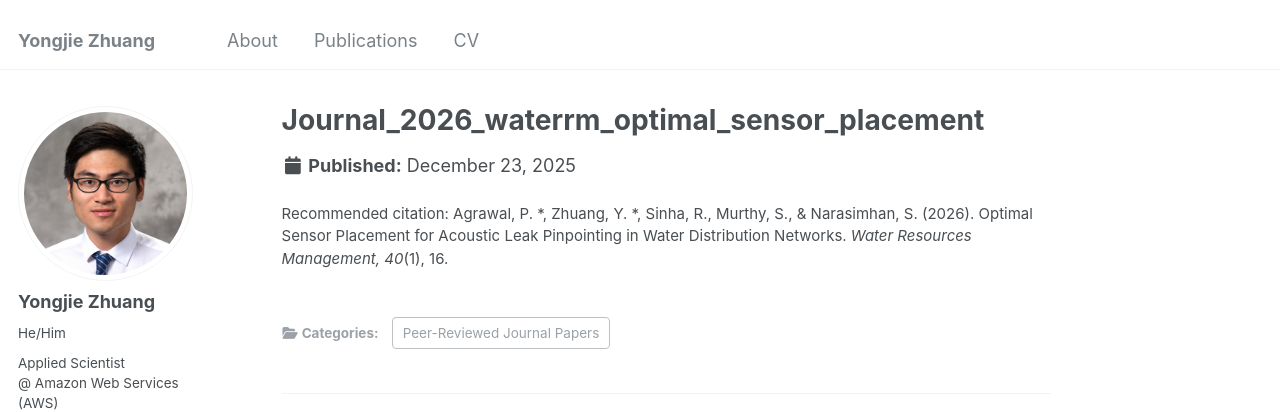
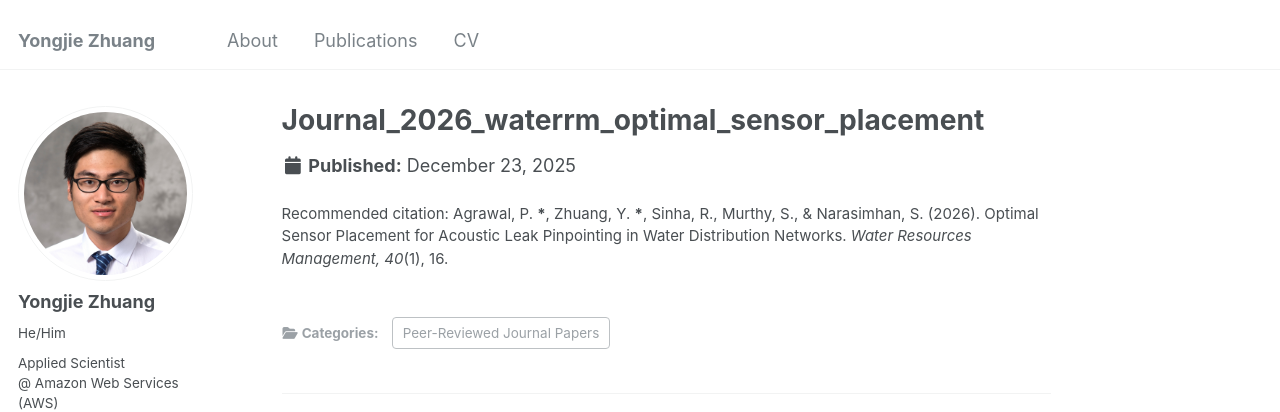
Before and after one commit to Yongjie-Zhuang/Yongjie-Zhuang.github.io, a Jekyll site: the page built from _publications/Journal_2026_WaterRM_optimal_sensor_placement.md, in a window 1280 px wide and 994 px high. Shown: the top 412 px of the window. Built offline with Jekyll 4.4.1, drawn with Linux system fonts in a browser that asks for light colours; some web fonts are replaced.

```diff
--- a/_publications/Journal_2026_WaterRM_optimal_sensor_placement.md
+++ b/_publications/Journal_2026_WaterRM_optimal_sensor_placement.md
@@ -1,6 +1,6 @@
 ---
 category: "Peer-Reviewed Journal Papers"
-citation: "Agrawal, P. *, Zhuang, Y. *, Sinha, R., Murthy, S., & Narasimhan, S. (2026).  Optimal Sensor Placement for Acoustic Leak Pinpointing in Water Distribution Networks. <em>Water Resources Management, 40</em>(1), 16."
+citation: "Agrawal, P. <strong>*</strong>, Zhuang, Y. <strong>*</strong>, Sinha, R., Murthy, S., & Narasimhan, S. (2026).  Optimal Sensor Placement for Acoustic Leak Pinpointing in Water Distribution Networks. <em>Water Resources Management, 40</em>(1), 16."
 date: 2025-12-23
 doi: "https://doi.org/10.1007/s11269-025-04356-7"
 Code: "https://github.com/4RohanSinha/sri-optimization-paper-code"
```
